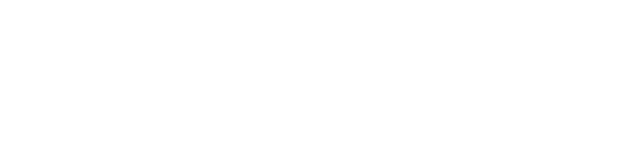
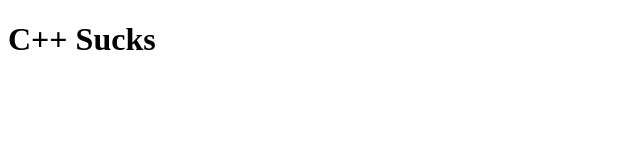
Before and after one commit to sanchitcop19/devtools, a plain HTML site: page index.html in a window 1280 px wide. Shown: the whole page, without its empty margins (0-640 px from the left). Drawn offline with Linux system fonts and the light colour scheme.

Commit message:
added text

```diff
--- a/index.html
+++ b/index.html
@@ -8,6 +8,6 @@
     <script src="https://raw.githubusercontent.com/sanchitcop19/devtools/master/index.js"></script>
 </head>
 <body>
-
+<h1>C++ Sucks</h1>
 </body>
 </html>
```
